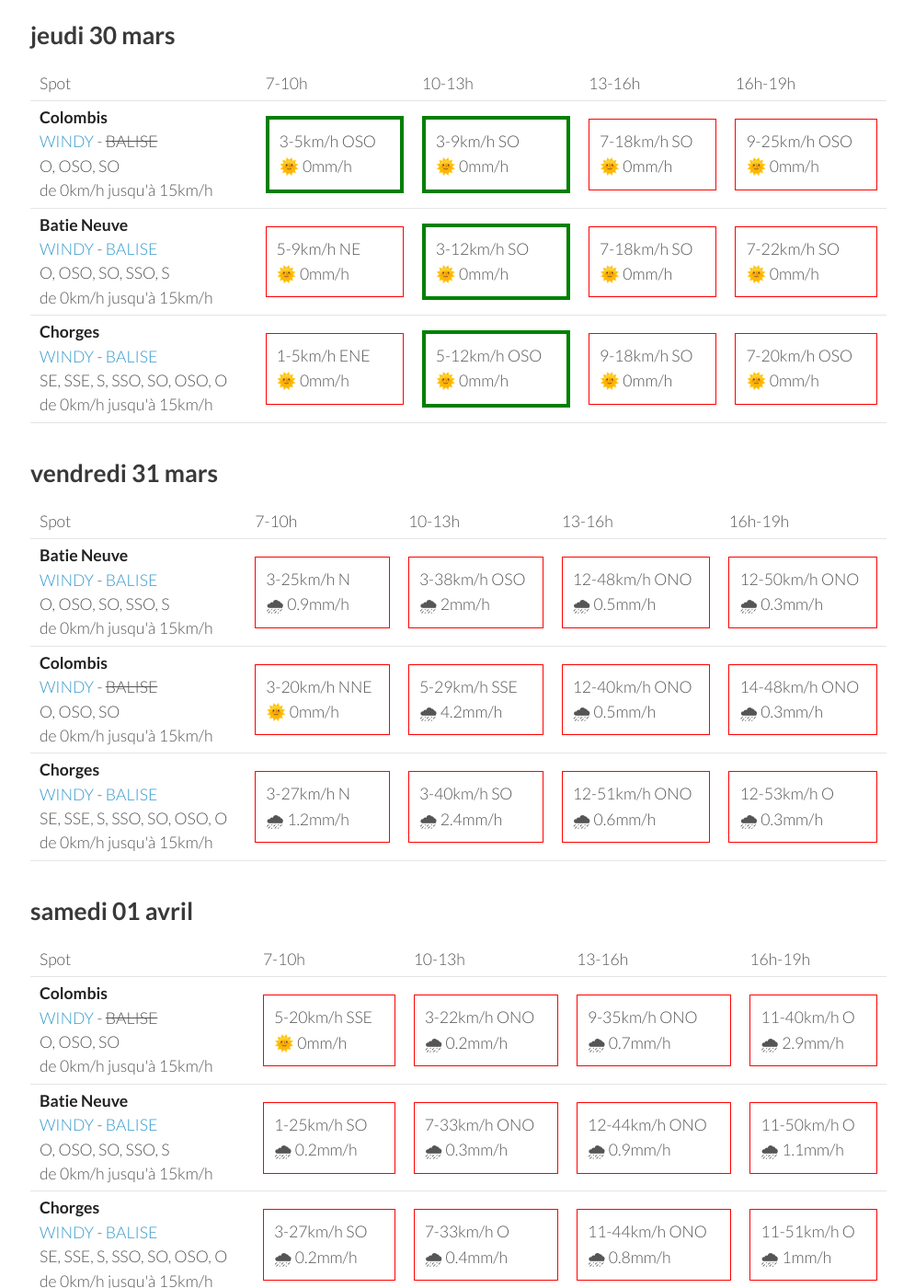
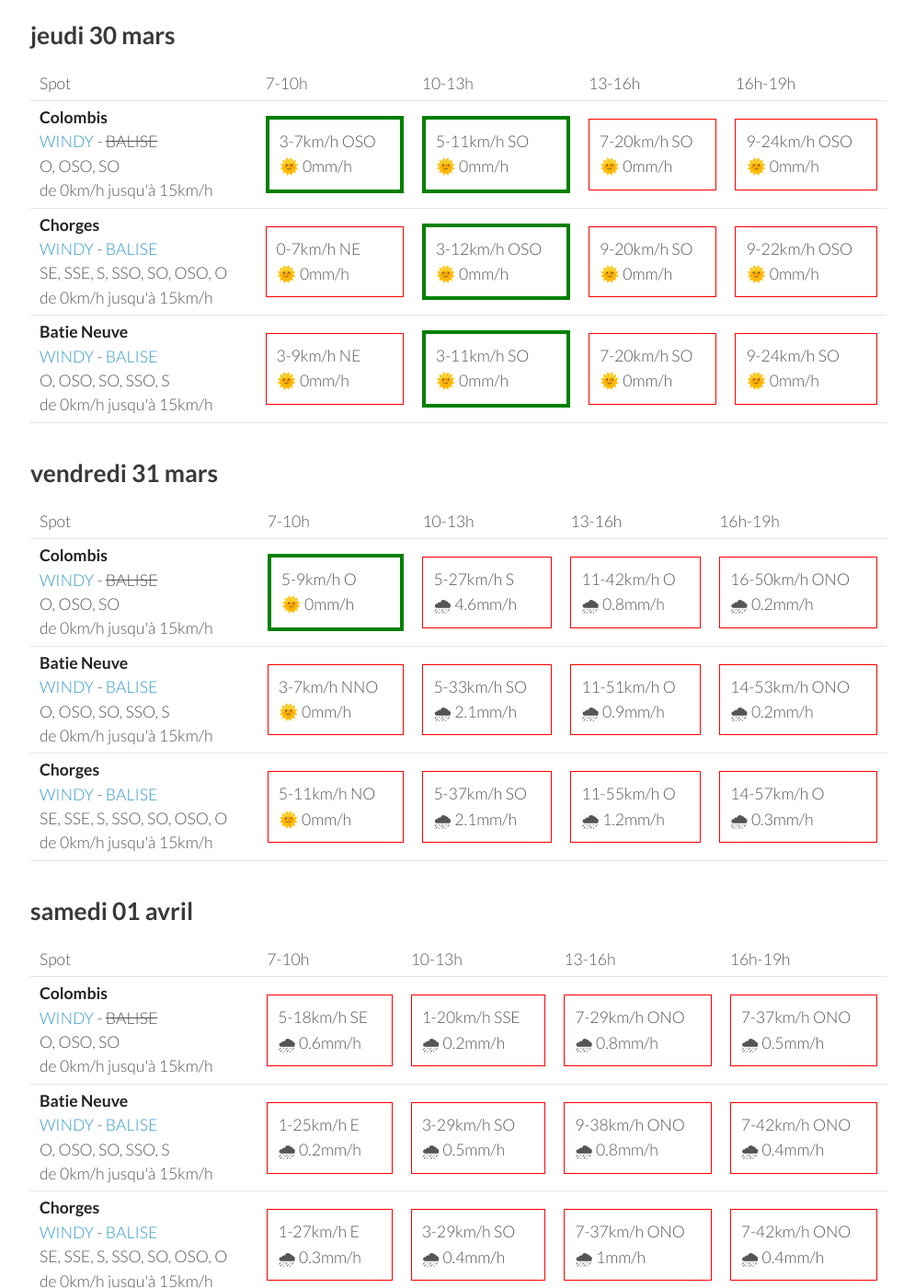
Before and after one commit to parapente-dans-le-nord/parapente-dans-le-nord.github.io, a Jekyll site: the page built from saint_andre.markdown, in a window 1280 px wide and 1400 px high, scrolled down 733 px. Shown: the whole window at 92% size, without its empty margins (25-1020 px from the left). Built offline with Jekyll 4.4.1, drawn with Linux system fonts in a browser that asks for light colours; some of the changed text lies outside the part shown.

Commit message:
update index.markdown

```diff
--- a/saint_andre.markdown
+++ b/saint_andre.markdown
@@ -22,30 +22,30 @@ page mise à jour le mercredi 29 mars 13:35
       <td>16h-19h</td>
     </tr>
 <tr>
+        <td><strong>Colombis</strong><br><a href="https://windy.com/44.494/6.216?44.559,6.262,10">WINDY</a> - <span class="no-balise"> BALISE </span><br> <span class="vent-favorable">O, OSO, SO</span><br><span class="force-vent">de 0km/h jusqu'à 15km/h</span> </td>
+
+            <td><div class="not-flyable"><p>0-0km/h NA</p><p>🌧️ 0mm/h</p></div></td>
+            <td><div class="not-flyable"><p>0-0km/h NA</p><p>🌧️ 0mm/h</p></div></td>
+            <td><div class="not-flyable"><p>0-0km/h NA</p><p>🌧️ 0mm/h</p></div></td>
+            <td><div class="not-flyable"><p>9-24km/h SO</p><p>🌞 0mm/h</p></div></td>
+
+    </tr>
+<tr>
         <td><strong>Batie Neuve</strong><br><a href="https://windy.com/44.584/6.236?44.559,6.262,10,m:eTtagly">WINDY</a> - <span class=""><a href="https://www.openwindmap.org/PP554">BALISE</a> </span><br> <span class="vent-favorable">O, OSO, SO, SSO, S</span><br><span class="force-vent">de 0km/h jusqu'à 15km/h</span> </td>
 
             <td><div class="not-flyable"><p>0-0km/h NA</p><p>🌧️ 0mm/h</p></div></td>
-            <td><div class="flyable"><p>3-14km/h S</p><p>🌞 0mm/h</p></div></td>
-            <td><div class="flyable"><p>5-14km/h SSO</p><p>🌞 0mm/h</p></div></td>
-            <td><div class="flyable"><p>5-14km/h SO</p><p>🌞 0mm/h</p></div></td>
-
-    </tr>
-<tr>
-        <td><strong>Colombis</strong><br><a href="https://windy.com/44.494/6.216?44.559,6.262,10">WINDY</a> - <span class="no-balise"> BALISE </span><br> <span class="vent-favorable">O, OSO, SO</span><br><span class="force-vent">de 0km/h jusqu'à 15km/h</span> </td>
-
             <td><div class="not-flyable"><p>0-0km/h NA</p><p>🌧️ 0mm/h</p></div></td>
-            <td><div class="flyable"><p>1-7km/h OSO</p><p>🌞 0mm/h</p></div></td>
-            <td><div class="flyable"><p>5-14km/h OSO</p><p>🌞 0mm/h</p></div></td>
-            <td><div class="not-flyable"><p>5-16km/h SO</p><p>🌞 0mm/h</p></div></td>
+            <td><div class="not-flyable"><p>0-0km/h NA</p><p>🌧️ 0mm/h</p></div></td>
+            <td><div class="not-flyable"><p>9-35km/h SO</p><p>🌞 0mm/h</p></div></td>
 
     </tr>
 <tr>
         <td><strong>Chorges</strong><br><a href="https://windy.com/44.578/6.280?44.559,6.262,10">WINDY</a> - <span class=""><a href="https://www.openwindmap.org/PP554">BALISE</a> </span><br> <span class="vent-favorable">SE, SSE, S, SSO, SO, OSO, O</span><br><span class="force-vent">de 0km/h jusqu'à 15km/h</span> </td>
 
             <td><div class="not-flyable"><p>0-0km/h NA</p><p>🌧️ 0mm/h</p></div></td>
-            <td><div class="flyable"><p>3-11km/h S</p><p>🌞 0mm/h</p></div></td>
-            <td><div class="flyable"><p>5-14km/h SSO</p><p>🌞 0mm/h</p></div></td>
-            <td><div class="not-flyable"><p>5-16km/h SSO</p><p>🌞 0mm/h</p></div></td>
+            <td><div class="not-flyable"><p>0-0km/h NA</p><p>🌧️ 0mm/h</p></div></td>
+            <td><div class="not-flyable"><p>0-0km/h NA</p><p>🌧️ 0mm/h</p></div></td>
+            <td><div class="not-flyable"><p>11-31km/h SO</p><p>🌞 0mm/h</p></div></td>
 
     </tr>
 
@@ -67,30 +67,30 @@ page mise à jour le mercredi 29 mars 13:35
 <tr>
         <td><strong>Colombis</strong><br><a href="https://windy.com/44.494/6.216?44.559,6.262,10">WINDY</a> - <span class="no-balise"> BALISE </span><br> <span class="vent-favorable">O, OSO, SO</span><br><span class="force-vent">de 0km/h jusqu'à 15km/h</span> </td>
 
-            <td><div class="flyable"><p>3-5km/h OSO</p><p>🌞 0mm/h</p></div></td>
-            <td><div class="flyable"><p>3-9km/h SO</p><p>🌞 0mm/h</p></div></td>
-            <td><div class="not-flyable"><p>7-18km/h SO</p><p>🌞 0mm/h</p></div></td>
-            <td><div class="not-flyable"><p>9-25km/h OSO</p><p>🌞 0mm/h</p></div></td>
+            <td><div class="flyable"><p>3-7km/h OSO</p><p>🌞 0mm/h</p></div></td>
+            <td><div class="flyable"><p>5-11km/h SO</p><p>🌞 0mm/h</p></div></td>
+            <td><div class="not-flyable"><p>7-20km/h SO</p><p>🌞 0mm/h</p></div></td>
+            <td><div class="not-flyable"><p>9-24km/h OSO</p><p>🌞 0mm/h</p></div></td>
+
+
+    </tr>
+<tr>
+        <td><strong>Chorges</strong><br><a href="https://windy.com/44.578/6.280?44.559,6.262,10">WINDY</a> - <span class=""><a href="https://www.openwindmap.org/PP554">BALISE</a> </span><br> <span class="vent-favorable">SE, SSE, S, SSO, SO, OSO, O</span><br><span class="force-vent">de 0km/h jusqu'à 15km/h</span> </td>
+
+            <td><div class="not-flyable"><p>0-7km/h NE</p><p>🌞 0mm/h</p></div></td>
+            <td><div class="flyable"><p>3-12km/h OSO</p><p>🌞 0mm/h</p></div></td>
+            <td><div class="not-flyable"><p>9-20km/h SO</p><p>🌞 0mm/h</p></div></td>
+            <td><div class="not-flyable"><p>9-22km/h OSO</p><p>🌞 0mm/h</p></div></td>
 
 
     </tr>
 <tr>
         <td><strong>Batie Neuve</strong><br><a href="https://windy.com/44.584/6.236?44.559,6.262,10,m:eTtagly">WINDY</a> - <span class=""><a href="https://www.openwindmap.org/PP554">BALISE</a> </span><br> <span class="vent-favorable">O, OSO, SO, SSO, S</span><br><span class="force-vent">de 0km/h jusqu'à 15km/h</span> </td>
 
-            <td><div class="not-flyable"><p>5-9km/h NE</p><p>🌞 0mm/h</p></div></td>
-            <td><div class="flyable"><p>3-12km/h SO</p><p>🌞 0mm/h</p></div></td>
-            <td><div class="not-flyable"><p>7-18km/h SO</p><p>🌞 0mm/h</p></div></td>
-            <td><div class="not-flyable"><p>7-22km/h SO</p><p>🌞 0mm/h</p></div></td>
-
-
-    </tr>
-<tr>
-        <td><strong>Chorges</strong><br><a href="https://windy.com/44.578/6.280?44.559,6.262,10">WINDY</a> - <span class=""><a href="https://www.openwindmap.org/PP554">BALISE</a> </span><br> <span class="vent-favorable">SE, SSE, S, SSO, SO, OSO, O</span><br><span class="force-vent">de 0km/h jusqu'à 15km/h</span> </td>
-
-            <td><div class="not-flyable"><p>1-5km/h ENE</p><p>🌞 0mm/h</p></div></td>
-            <td><div class="flyable"><p>5-12km/h OSO</p><p>🌞 0mm/h</p></div></td>
-            <td><div class="not-flyable"><p>9-18km/h SO</p><p>🌞 0mm/h</p></div></td>
-            <td><div class="not-flyable"><p>7-20km/h OSO</p><p>🌞 0mm/h</p></div></td>
+            <td><div class="not-flyable"><p>3-9km/h NE</p><p>🌞 0mm/h</p></div></td>
+            <td><div class="flyable"><p>3-11km/h SO</p><p>🌞 0mm/h</p></div></td>
+            <td><div class="not-flyable"><p>7-20km/h SO</p><p>🌞 0mm/h</p></div></td>
+            <td><div class="not-flyable"><p>9-24km/h SO</p><p>🌞 0mm/h</p></div></td>
 
 
     </tr>
@@ -111,32 +111,32 @@ page mise à jour le mercredi 29 mars 13:35
       <td>16h-19h</td>
     </tr>
 <tr>
-        <td><strong>Batie Neuve</strong><br><a href="https://windy.com/44.584/6.236?44.559,6.262,10,m:eTtagly">WINDY</a> - <span class=""><a href="https://www.openwindmap.org/PP554">BALISE</a> </span><br> <span class="vent-favorable">O, OSO, SO, SSO, S</span><br><span class="force-vent">de 0km/h jusqu'à 15km/h</span> </td>
+        <td><strong>Colombis</strong><br><a href="https://windy.com/44.494/6.216?44.559,6.262,10">WINDY</a> - <span class="no-balise"> BALISE </span><br> <span class="vent-favorable">O, OSO, SO</span><br><span class="force-vent">de 0km/h jusqu'à 15km/h</span> </td>
 
-            <td><div class="not-flyable"><p>3-25km/h N</p><p>🌧 0.9mm/h</p></div></td>
-            <td><div class="not-flyable"><p>3-38km/h OSO</p><p>🌧 2mm/h</p></div></td>
-            <td><div class="not-flyable"><p>12-48km/h ONO</p><p>🌧 0.5mm/h</p></div></td>
-            <td><div class="not-flyable"><p>12-50km/h ONO</p><p>🌧 0.3mm/h</p></div></td>
+            <td><div class="flyable"><p>5-9km/h O</p><p>🌞 0mm/h</p></div></td>
+            <td><div class="not-flyable"><p>5-27km/h S</p><p>🌧 4.6mm/h</p></div></td>
+            <td><div class="not-flyable"><p>11-42km/h O</p><p>🌧 0.8mm/h</p></div></td>
+            <td><div class="not-flyable"><p>16-50km/h ONO</p><p>🌧 0.2mm/h</p></div></td>
 
 
     </tr>
 <tr>
-        <td><strong>Colombis</strong><br><a href="https://windy.com/44.494/6.216?44.559,6.262,10">WINDY</a> - <span class="no-balise"> BALISE </span><br> <span class="vent-favorable">O, OSO, SO</span><br><span class="force-vent">de 0km/h jusqu'à 15km/h</span> </td>
+        <td><strong>Batie Neuve</strong><br><a href="https://windy.com/44.584/6.236?44.559,6.262,10,m:eTtagly">WINDY</a> - <span class=""><a href="https://www.openwindmap.org/PP554">BALISE</a> </span><br> <span class="vent-favorable">O, OSO, SO, SSO, S</span><br><span class="force-vent">de 0km/h jusqu'à 15km/h</span> </td>
 
-            <td><div class="not-flyable"><p>3-20km/h NNE</p><p>🌞 0mm/h</p></div></td>
-            <td><div class="not-flyable"><p>5-29km/h SSE</p><p>🌧 4.2mm/h</p></div></td>
-            <td><div class="not-flyable"><p>12-40km/h ONO</p><p>🌧 0.5mm/h</p></div></td>
-            <td><div class="not-flyable"><p>14-48km/h ONO</p><p>🌧 0.3mm/h</p></div></td>
+            <td><div class="not-flyable"><p>3-7km/h NNO</p><p>🌞 0mm/h</p></div></td>
+            <td><div class="not-flyable"><p>5-33km/h SO</p><p>🌧 2.1mm/h</p></div></td>
+            <td><div class="not-flyable"><p>11-51km/h O</p><p>🌧 0.9mm/h</p></div></td>
+            <td><div class="not-flyable"><p>14-53km/h ONO</p><p>🌧 0.2mm/h</p></div></td>
 
 
     </tr>
 <tr>
         <td><strong>Chorges</strong><br><a href="https://windy.com/44.578/6.280?44.559,6.262,10">WINDY</a> - <span class=""><a href="https://www.openwindmap.org/PP554">BALISE</a> </span><br> <span class="vent-favorable">SE, SSE, S, SSO, SO, OSO, O</span><br><span class="force-vent">de 0km/h jusqu'à 15km/h</span> </td>
 
-            <td><div class="not-flyable"><p>3-27km/h N</p><p>🌧 1.2mm/h</p></div></td>
-            <td><div class="not-flyable"><p>3-40km/h SO</p><p>🌧 2.4mm/h</p></div></td>
-            <td><div class="not-flyable"><p>12-51km/h ONO</p><p>🌧 0.6mm/h</p></div></td>
-            <td><div class="not-flyable"><p>12-53km/h O</p><p>🌧 0.3mm/h</p></div></td>
+            <td><div class="not-flyable"><p>5-11km/h NO</p><p>🌞 0mm/h</p></div></td>
+            <td><div class="not-flyable"><p>5-37km/h SO</p><p>🌧 2.1mm/h</p></div></td>
+            <td><div class="not-flyable"><p>11-55km/h O</p><p>🌧 1.2mm/h</p></div></td>
+            <td><div class="not-flyable"><p>14-57km/h O</p><p>🌧 0.3mm/h</p></div></td>
 
 
     </tr>
@@ -159,30 +159,30 @@ page mise à jour le mercredi 29 mars 13:35
 <tr>
         <td><strong>Colombis</strong><br><a href="https://windy.com/44.494/6.216?44.559,6.262,10">WINDY</a> - <span class="no-balise"> BALISE </span><br> <span class="vent-favorable">O, OSO, SO</span><br><span class="force-vent">de 0km/h jusqu'à 15km/h</span> </td>
 
-            <td><div class="not-flyable"><p>5-20km/h SSE</p><p>🌞 0mm/h</p></div></td>
-            <td><div class="not-flyable"><p>3-22km/h ONO</p><p>🌧 0.2mm/h</p></div></td>
-            <td><div class="not-flyable"><p>9-35km/h ONO</p><p>🌧 0.7mm/h</p></div></td>
-            <td><div class="not-flyable"><p>11-40km/h O</p><p>🌧 2.9mm/h</p></div></td>
+            <td><div class="not-flyable"><p>5-18km/h SE</p><p>🌧 0.6mm/h</p></div></td>
+            <td><div class="not-flyable"><p>1-20km/h SSE</p><p>🌧 0.2mm/h</p></div></td>
+            <td><div class="not-flyable"><p>7-29km/h ONO</p><p>🌧 0.8mm/h</p></div></td>
+            <td><div class="not-flyable"><p>7-37km/h ONO</p><p>🌧 0.5mm/h</p></div></td>
 
 
     </tr>
 <tr>
         <td><strong>Batie Neuve</strong><br><a href="https://windy.com/44.584/6.236?44.559,6.262,10,m:eTtagly">WINDY</a> - <span class=""><a href="https://www.openwindmap.org/PP554">BALISE</a> </span><br> <span class="vent-favorable">O, OSO, SO, SSO, S</span><br><span class="force-vent">de 0km/h jusqu'à 15km/h</span> </td>
 
-            <td><div class="not-flyable"><p>1-25km/h SO</p><p>🌧 0.2mm/h</p></div></td>
-            <td><div class="not-flyable"><p>7-33km/h ONO</p><p>🌧 0.3mm/h</p></div></td>
-            <td><div class="not-flyable"><p>12-44km/h ONO</p><p>🌧 0.9mm/h</p></div></td>
-            <td><div class="not-flyable"><p>11-50km/h O</p><p>🌧 1.1mm/h</p></div></td>
+            <td><div class="not-flyable"><p>1-25km/h E</p><p>🌧 0.2mm/h</p></div></td>
+            <td><div class="not-flyable"><p>3-29km/h SO</p><p>🌧 0.5mm/h</p></div></td>
+            <td><div class="not-flyable"><p>9-38km/h ONO</p><p>🌧 0.8mm/h</p></div></td>
+            <td><div class="not-flyable"><p>7-42km/h ONO</p><p>🌧 0.4mm/h</p></div></td>
 
 
     </tr>
 <tr>
         <td><strong>Chorges</strong><br><a href="https://windy.com/44.578/6.280?44.559,6.262,10">WINDY</a> - <span class=""><a href="https://www.openwindmap.org/PP554">BALISE</a> </span><br> <span class="vent-favorable">SE, SSE, S, SSO, SO, OSO, O</span><br><span class="force-vent">de 0km/h jusqu'à 15km/h</span> </td>
 
-            <td><div class="not-flyable"><p>3-27km/h SO</p><p>🌧 0.2mm/h</p></div></td>
-            <td><div class="not-flyable"><p>7-33km/h O</p><p>🌧 0.4mm/h</p></div></td>
-            <td><div class="not-flyable"><p>11-44km/h ONO</p><p>🌧 0.8mm/h</p></div></td>
-            <td><div class="not-flyable"><p>11-51km/h O</p><p>🌧 1mm/h</p></div></td>
+            <td><div class="not-flyable"><p>1-27km/h E</p><p>🌧 0.3mm/h</p></div></td>
+            <td><div class="not-flyable"><p>3-29km/h SO</p><p>🌧 0.4mm/h</p></div></td>
+            <td><div class="not-flyable"><p>7-37km/h ONO</p><p>🌧 1mm/h</p></div></td>
+            <td><div class="not-flyable"><p>7-42km/h ONO</p><p>🌧 0.4mm/h</p></div></td>
 
 
     </tr>
```
Also changed, not shown: other parts of saint_andre.markdown (+1 -1 lines).
